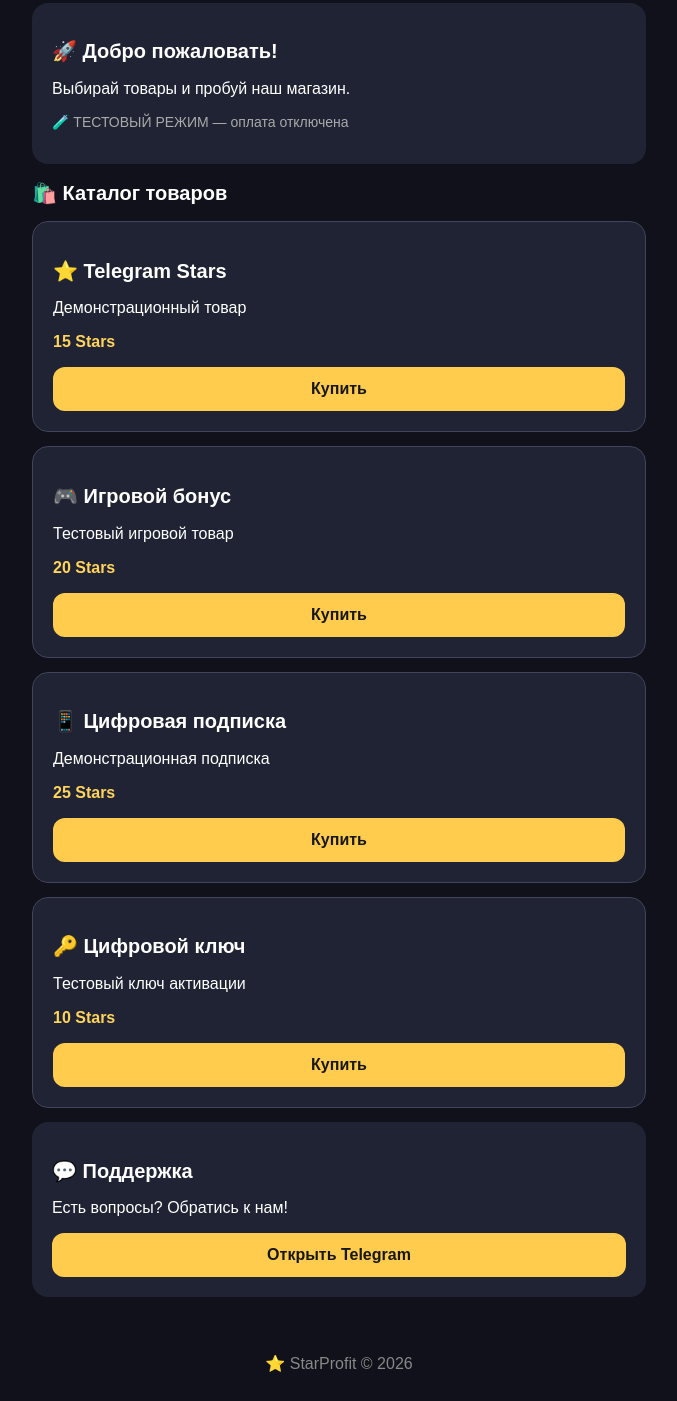
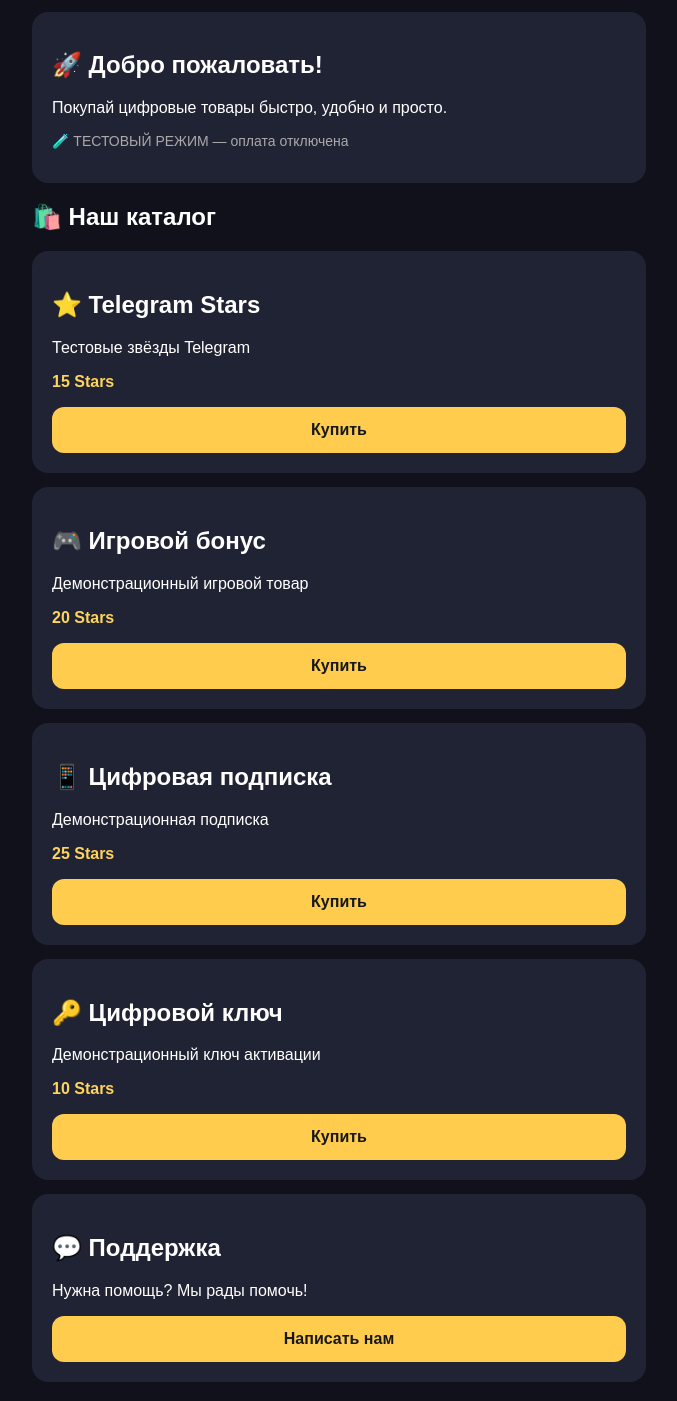
Before and after one commit to agryzkovi09-coder/starprofit, a plain HTML site: page index.html in a window 1280 px wide. Shown: the part 200-1601 px from the top of the page, without its empty margins (301-978 px from the left). Drawn offline with Linux system fonts and the light colour scheme.

Commit message:
Update index.html

```diff
--- a/index.html
+++ b/index.html
@@ -8,15 +8,13 @@
 <style>
 *{box-sizing:border-box}
 body{margin:0;background:#10111a;color:white;font-family:Arial,sans-serif}
-header{text-align:center;padding:28px 15px;background:#191b29}
-h1{color:#ffd45c;font-size:32px}
+header{text-align:center;padding:30px;background:#191b29}
+h1{color:#ffd45c;font-size:34px}
 header p{color:#bbb}
 main{max-width:650px;margin:auto;padding:18px}
 .card{background:#202333;padding:20px;border-radius:16px;margin:14px 0}
-.product{border:1px solid #41445a}
 .price{color:#ffd45c;font-weight:bold}
-button{background:#ffcc4d;color:#171717;border:0;border-radius:12px;padding:13px;font-weight:bold;width:100%;font-size:16px;cursor:pointer}
-h2{font-size:20px}
+button{background:#ffcc4d;color:#171717;border:0;border-radius:12px;padding:14px;width:100%;font-size:16px;font-weight:bold}
 .small{color:#aaa;font-size:14px}
 footer{text-align:center;color:#888;padding:25px}
 </style>
@@ -29,53 +27,46 @@ footer{text-align:center;color:#888;padding:25px}
 <main>
 <div class="card">
 <h2>🚀 Добро пожаловать!</h2>
-<p>Выбирай товары и пробуй наш магазин.</p>
+<p>Покупай цифровые товары быстро, удобно и просто.</p>
 <p class="small">🧪 ТЕСТОВЫЙ РЕЖИМ — оплата отключена</p>
 </div>
-
-<h2>🛍️ Каталог товаров</h2>
-
-<div class="card product">
+<h2>🛍️ Наш каталог</h2>
+<div class="card">
 <h2>⭐ Telegram Stars</h2>
-<p>Демонстрационный товар</p>
+<p>Тестовые звёзды Telegram</p>
 <p class="price">15 Stars</p>
 <button onclick="buy('Telegram Stars')">Купить</button>
 </div>
-
-<div class="card product">
+<div class="card">
 <h2>🎮 Игровой бонус</h2>
-<p>Тестовый игровой товар</p>
+<p>Демонстрационный игровой товар</p>
 <p class="price">20 Stars</p>
 <button onclick="buy('Игровой бонус')">Купить</button>
 </div>
-
-<div class="card product">
+<div class="card">
 <h2>📱 Цифровая подписка</h2>
 <p>Демонстрационная подписка</p>
 <p class="price">25 Stars</p>
 <button onclick="buy('Цифровая подписка')">Купить</button>
 </div>
-
-<div class="card product">
+<div class="card">
 <h2>🔑 Цифровой ключ</h2>
-<p>Тестовый ключ активации</p>
+<p>Демонстрационный ключ активации</p>
 <p class="price">10 Stars</p>
 <button onclick="buy('Цифровой ключ')">Купить</button>
 </div>
-
 <div class="card">
 <h2>💬 Поддержка</h2>
-<p>Есть вопросы? Обратись к нам!</p>
-<button onclick="window.open('https://t.me/StarProfitMoneyBot','_blank')">Открыть Telegram</button>
+<p>Нужна помощь? Мы рады помочь!</p>
+<button onclick="window.open('https://t.me/StarProfitMoneyBot','_blank')">Написать нам</button>
 </div>
 </main>
 <footer>⭐ StarProfit © 2026</footer>
-
 <script>
 function buy(product){
-alert('🧪 ТЕСТОВАЯ ПОКУПКА\n\nТовар: '+product+
-'\n\nПокупка проверена успешно!\nTelegram Stars не списаны.');
+alert('🧪 ТЕСТОВАЯ ПОКУПКА\n\nТовар: '+product+'\n\nПокупка проверена!\nЗвёзды не списываются.');
 }
 </script>
 </body>
 </html>
+ц
```
